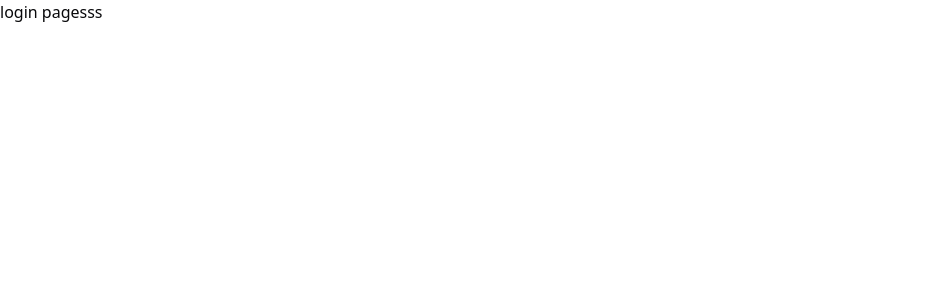
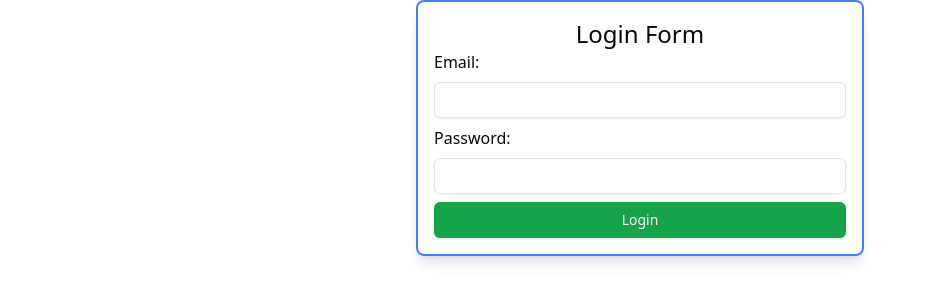
Before and after one commit to sakibpro2003/MediMartClient, a Next.js app: page /login in a window 1280 px wide. Shown: the top 302 px of the page, without its empty margins (0-926 px from the left). Built offline with nearby package versions, Linux system fonts and the light colour scheme.

Commit message:
login page created

```diff
--- /dev/null
+++ b/src/app/login/loginValidation.ts
@@ -0,0 +1,13 @@
+// loginValidation.ts
+import { z } from "zod";
+
+export const loginSchema = z.object({
+  email: z
+    .string()
+    .email("Invalid email address")
+    .nonempty("Email is required"),
+  password: z
+    .string()
+    .min(4, "Password must be at least 6 characters long")
+    .nonempty("Password is required"),
+});
--- a/src/app/login/page.tsx
+++ b/src/app/login/page.tsx
@@ -1,10 +1,83 @@
+"use client";
+import React from "react";
+import {
+  Form,
+  FormControl,
+  FormDescription,
+  FormField,
+  FormItem,
+  FormLabel,
+  FormMessage,
+} from "@/components/ui/form";
+import { FieldValues, SubmitHandler, useForm } from "react-hook-form";
+import { loginUser } from "@/services/AuthService";
+import { loginSchema } from "./loginValidation";
+import { Button } from "@/components/ui/button";
+import { Input } from "@/components/ui/input";
+import { zodResolver } from "@hookform/resolvers/zod";
+import { useRouter } from "next/navigation";
 
 const Login = () => {
-    return (
-        <div>
-            <h2>login pagesss</h2>
-        </div>
-    );
+  const router = useRouter();
+  const form = useForm({
+    resolver: zodResolver(loginSchema),
+  });
+
+  const onSubmit: SubmitHandler<FieldValues> = async (loginData) => {
+    const res = await loginUser(loginData);
+    console.log(res);
+    if (res.success === true) {
+      //toast or success notification
+      router.push("/"); // Redirect to the dashboard after successful login
+    } else {
+      // handle login failure (e.g., show an error message)
+    }
+  };
+
+  return (
+    <div className="max-w-md border-2 border-blue-500 p-4 mx-auto rounded-lg shadow-lg">
+      <h3 className="text-2xl text-center">Login Form</h3>
+      <Form {...form}>
+        <form onSubmit={form.handleSubmit(onSubmit)}>
+          <label>Email:</label>
+          <FormField
+            control={form.control}
+            name="email"
+            render={({ field }) => (
+              <FormItem>
+                <FormLabel />
+                <FormControl>
+                  <Input {...field} value={field.value || ""} />
+                </FormControl>
+                <FormDescription />
+                <FormMessage />
+              </FormItem>
+            )}
+          />
+
+          <label>Password:</label>
+          <FormField
+            control={form.control}
+            name="password"
+            render={({ field }) => (
+              <FormItem>
+                <FormLabel />
+                <FormControl>
+                  <Input type="password" {...field} value={field.value || ""} />
+                </FormControl>
+                <FormDescription />
+                <FormMessage />
+              </FormItem>
+            )}
+          />
+
+          <Button className="w-full" type="submit">
+            Login
+          </Button>
+        </form>
+      </Form>
+    </div>
+  );
 };
 
 export default Login;
--- a/src/components/ui/modules/register/RegisterForm.tsx
+++ b/src/components/ui/modules/register/RegisterForm.tsx
@@ -15,17 +15,21 @@ import { Button } from "../../button";
 import { zodResolver } from "@hookform/resolvers/zod";
 import { registrationSchema } from "./registerValidation";
 import { registerUser } from "@/services/AuthService";
+import { useRouter } from "next/navigation";
 
 const RegisterForm = () => {
+  const router = useRouter();
   const form = useForm({
     resolver: zodResolver(registrationSchema),
   });
 
   const onSubmit: SubmitHandler<FieldValues> = async (userData) => {
-    console.log(userData,'from register form');
-
     const res = await registerUser(userData);
-    console.log(res, "reg user");
+    console.log(res);
+    if (res.success === true) {
+      //toast
+      router.push("/login");
+    }
   };
 
   const password = form.watch("password");
--- a/src/services/AuthService/index.ts
+++ b/src/services/AuthService/index.ts
@@ -20,3 +20,21 @@ export const registerUser = async (userData: FieldValues) => {
     console.log(err);
   }
 };
+export const loginUser = async (userData: FieldValues) => {
+  try {
+    console.log(userData,'from index');
+    const res = await fetch(
+      `${process.env.NEXT_PUBLIC_BASE_API}/api/auth/login`,
+      {
+        method: "POST",
+        headers: {
+          "Content-Type": "application/json",
+        },
+        body: JSON.stringify(userData),
+      }
+    );
+    return res.json();
+  } catch (err) {
+    console.log(err);
+  }
+};
```
